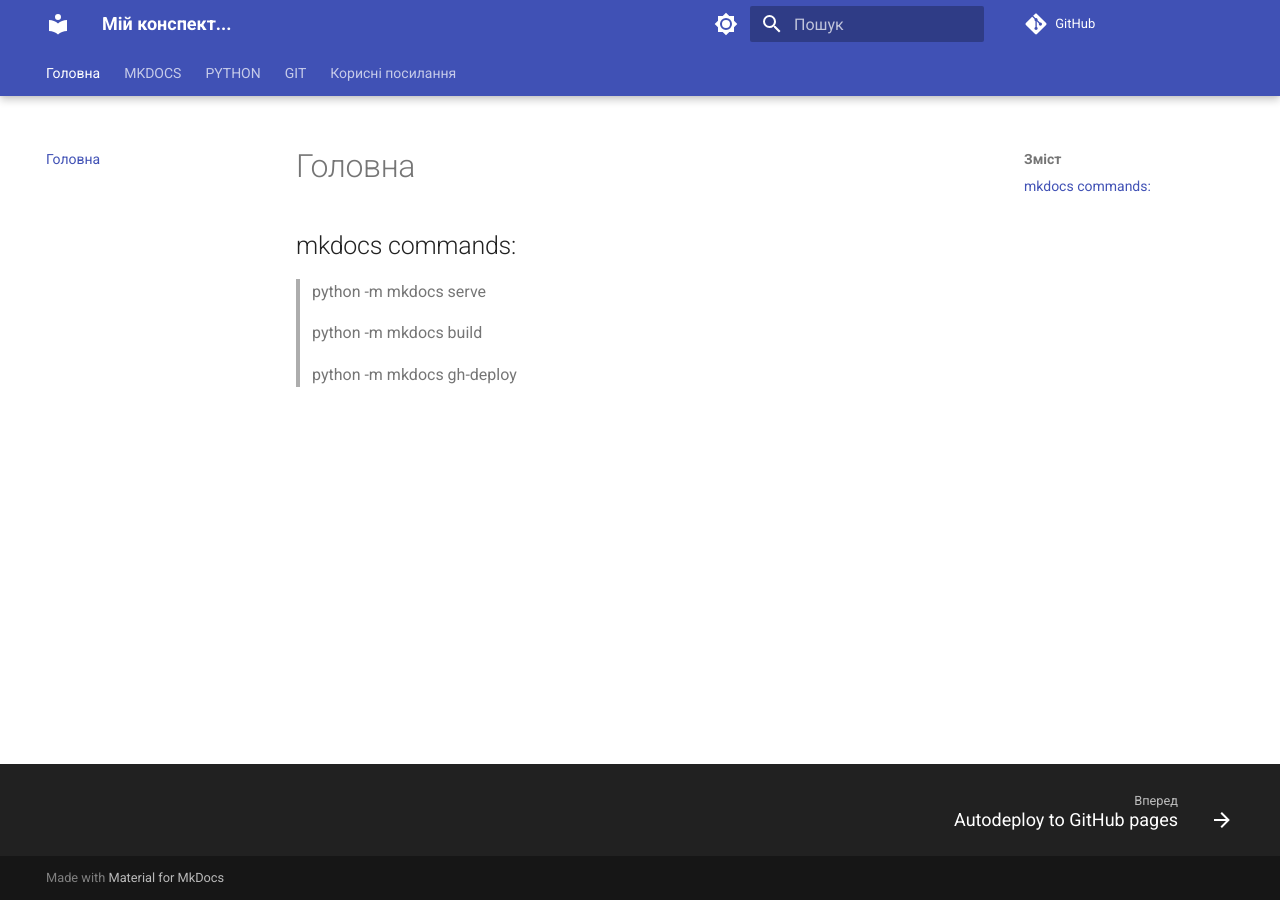
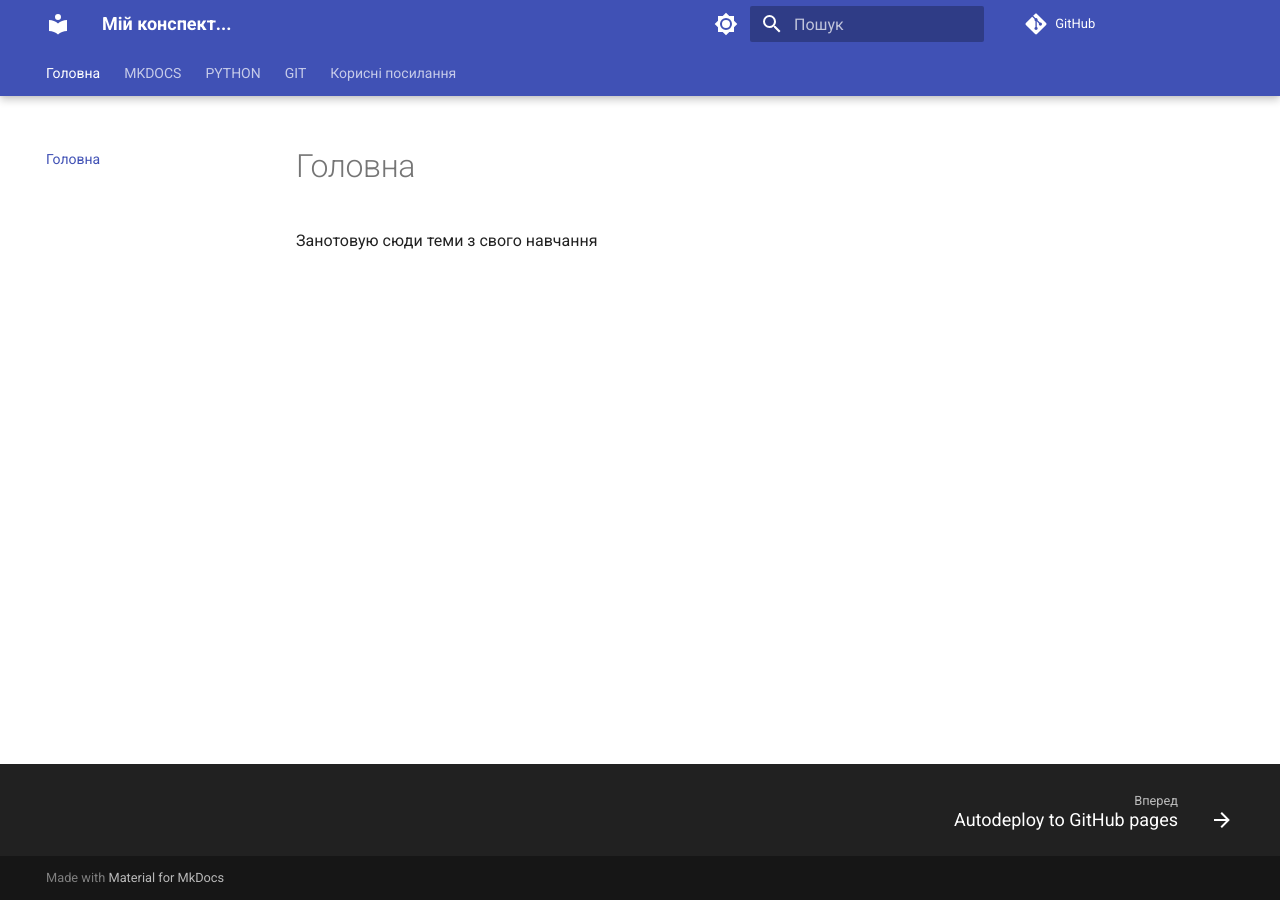
Before and after one commit to BatyrbekCherushev/STUDY_NOTES, an MkDocs documentation site: the page built from docs/index.md, in a window 1280 px wide. Built offline with MkDocs 1.6.1 and Material for MkDocs 9.7.7, drawn with Linux system fonts in a browser that asks for light colours; comment, search, counter and statistics services are not loaded; old or Windows-style settings are respelled for this version of MkDocs.

Commit message:
some fixes

```diff
--- a/docs/index.md
+++ b/docs/index.md
@@ -1,7 +1 @@
-## mkdocs commands:
-
->python -m mkdocs serve
-
->python -m mkdocs build
-
->python -m mkdocs gh-deploy
+Занотовую сюди теми з свого навчання
--- a/mkdocs.yml
+++ b/mkdocs.yml
@@ -7,7 +7,7 @@ repo_url: https://github.com/BatyrbekCherushev/STUDY_NOTES
 nav:
 - Головна: index.md
 - MKDOCS:
-  - Autodeploy to GitHub pages: MKDOCS\mkdocs_autodeploy_setup.md
+  - Autodeploy to GitHub pages: MKDOCS/mkdocs_autodeploy_setup.md
   - MkDocs commnds: MKDOCS/mkdocs_commands.md
 - PYTHON:
   - Корисні посилання: PYTHON/python_links.md
```
